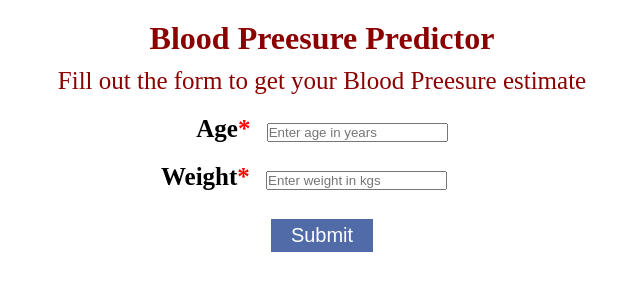
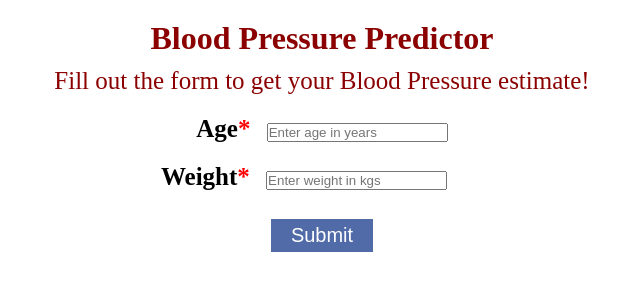
Before and after one commit to mulagapa/mulagapa.github.io, a Flask app: page / in a window 1280 px wide; the page is wider, and only the part inside the window is pictured. Shown: the top 300 px of that part, without its empty margins (434-1074 px from the left). Run offline with Flask 2, Linux system fonts and the light colour scheme.

Commit message:
homework2

```diff
--- a/sdjbfjs/templates/homepage.html
+++ b/sdjbfjs/templates/homepage.html
@@ -81,8 +81,8 @@
 <body>
     <div id = "container">
         <div id="description">
-            <h1 id="heading"> Blood Preesure Predictor</h1>
-            <p id="desc">Fill out the form to get your Blood Preesure estimate</p>
+            <h1 id="heading"> Blood Pressure Predictor</h1>
+            <p id="desc">Fill out the form to get your Blood Pressure estimate!</p>
         </div>
         <form class="form" method="post">
             <div class="age">
```
